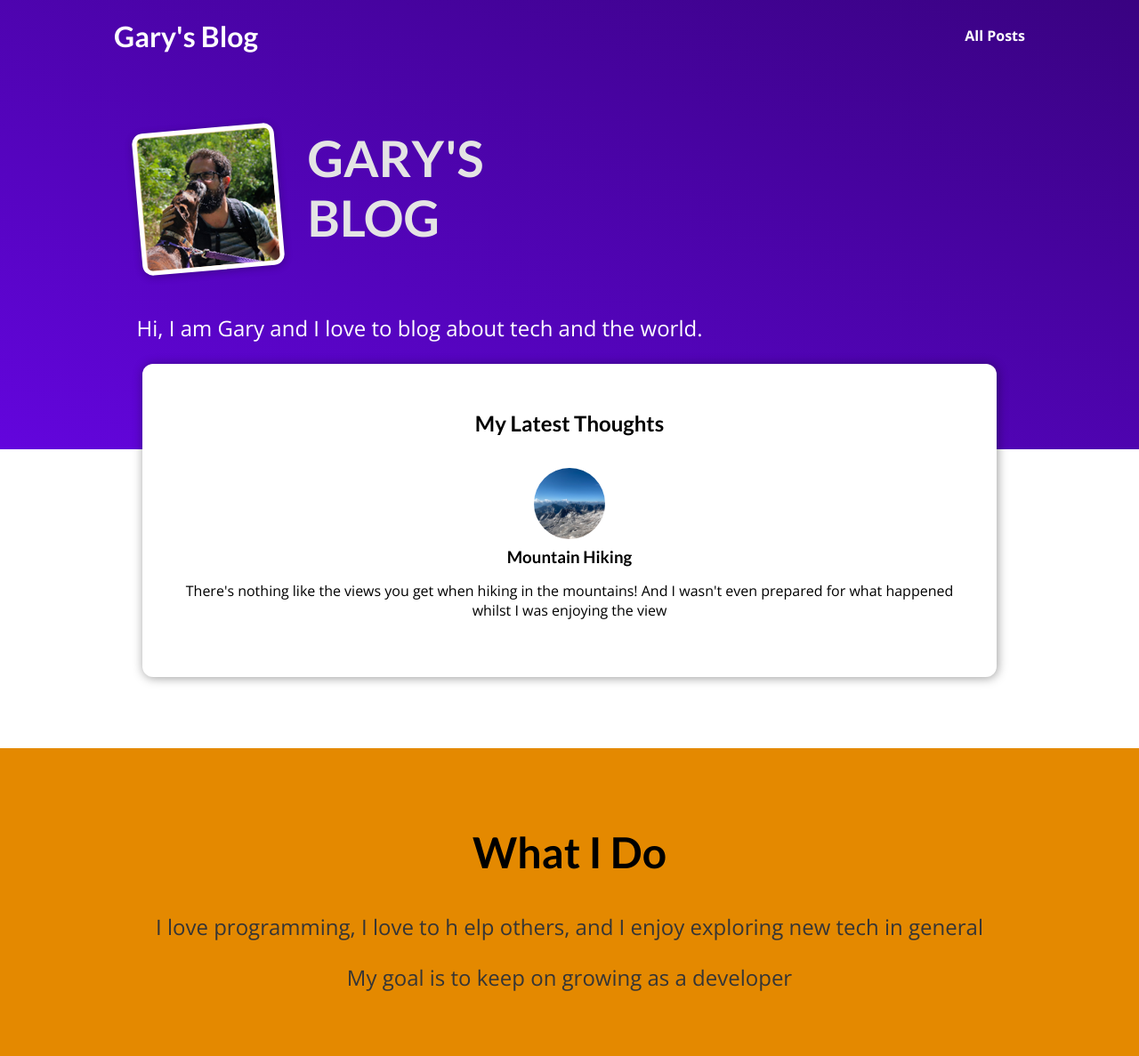
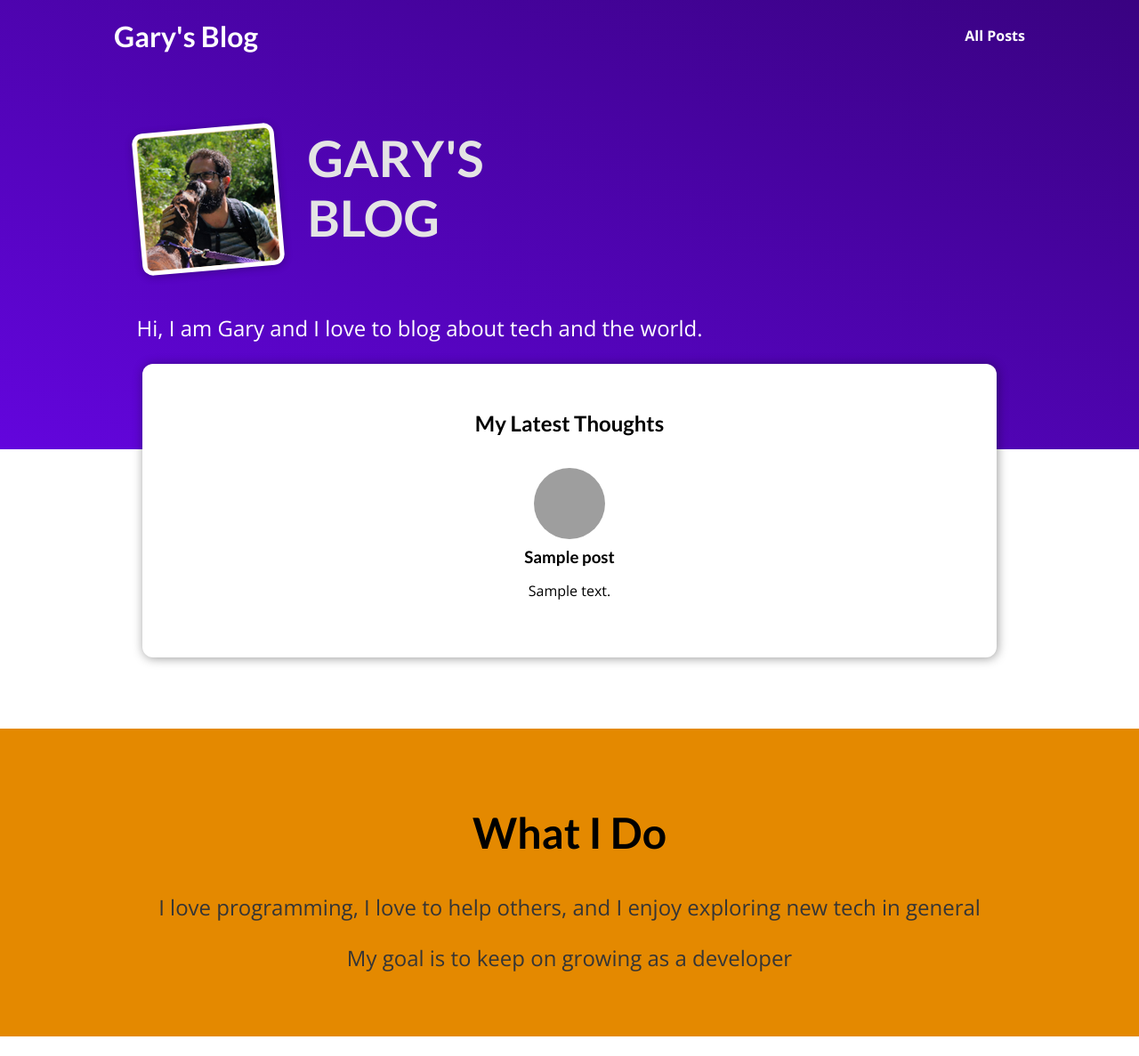
Before and after one commit to eventhorizn/django-bootcamp, a Django app: template 03-my_site_basic/blog/templates/blog/index.html in a window 1280 px wide. Shown: the whole page at 89% size. After the commit the page ends 1165 px from the top, so only its background shows below. Run offline with Django 3.2, Linux system fonts and the light colour scheme; the template is opened without the code that fills it: most values are stand-ins (such as "Sample title", 1, 10 or a date in 2020); grey boxes are pictures that could not be loaded.

Commit message:
special template features and syntax

```diff
--- a/03-my_site_basic/blog/templates/blog/includes/post.html
+++ b/03-my_site_basic/blog/templates/blog/includes/post.html
@@ -2,13 +2,13 @@
 
 <li>
     <article class="post">
-        <a href="{% url 'post-detail-page' 'the-mountains' %}">
-            <img src="{% static 'blog/images/mountains.jpg' %}" alt="Mountain Hiking">
+        <a href="{% url 'post-detail-page' post.slug %}">
+            <img src="{% static 'blog/images/'|add:post.image %}" alt="{{ post.title }}">
 
             <div class="post__content">
-                <h3>Mountain Hiking</h3>
+                <h3>{{ post.title }}</h3>
                 <p>
-                    There's nothing like the views you get when hiking in the mountains! And I wasn't even prepared for what happened whilst I was enjoying the view
+                    {{ post.excerpt }}
                 </p>
             </div>
         </a>
--- a/03-my_site_basic/blog/templates/blog/index.html
+++ b/03-my_site_basic/blog/templates/blog/index.html
@@ -24,14 +24,16 @@
         <h2>My Latest Thoughts</h2>
 
         <ul>
-            {% include "blog/includes/post.html" %}
+            {% for post in posts %}
+                {% include "blog/includes/post.html" %}
+            {% endfor %}
         </ul>
     </section>
 
     <section id="about">
         <h2>What I Do</h2>
         <p>
-            I love programming, I love to h elp others, and I enjoy exploring new tech in general
+            I love programming, I love to help others, and I enjoy exploring new tech in general
         </p>
         <p>
             My goal is to keep on growing as a developer
```
Also changed, not shown: 03-my_site_basic/blog/views.py (+11 -2 lines).
